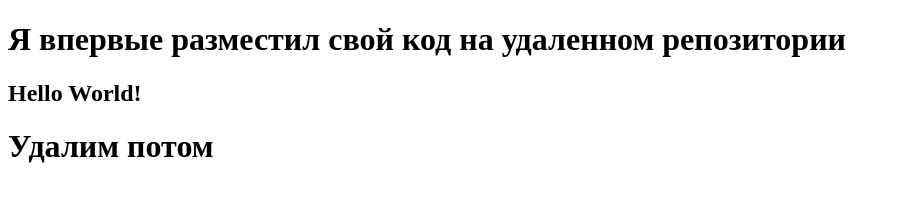
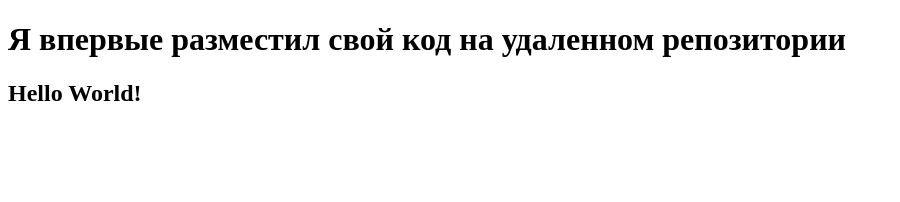
Before and after one commit to VINKERM/new_repo, a plain HTML site: page index.html in a window 1280 px wide. Shown: the whole page, without its empty margins (0-900 px from the left). Drawn offline with Linux system fonts and the light colour scheme.

Commit message:
Revert "del"
This reverts commit 3b696e16350c058b6272df113d49363c31a6d908.

```diff
--- a/index.html
+++ b/index.html
@@ -9,7 +9,6 @@
 </head>
 <h1>Я впервые разместил свой код на удаленном репозитории</h1>
 <h2>Hello World!</h2>
-<h1>Удалим потом</h1>
 
 <body>
 
```
